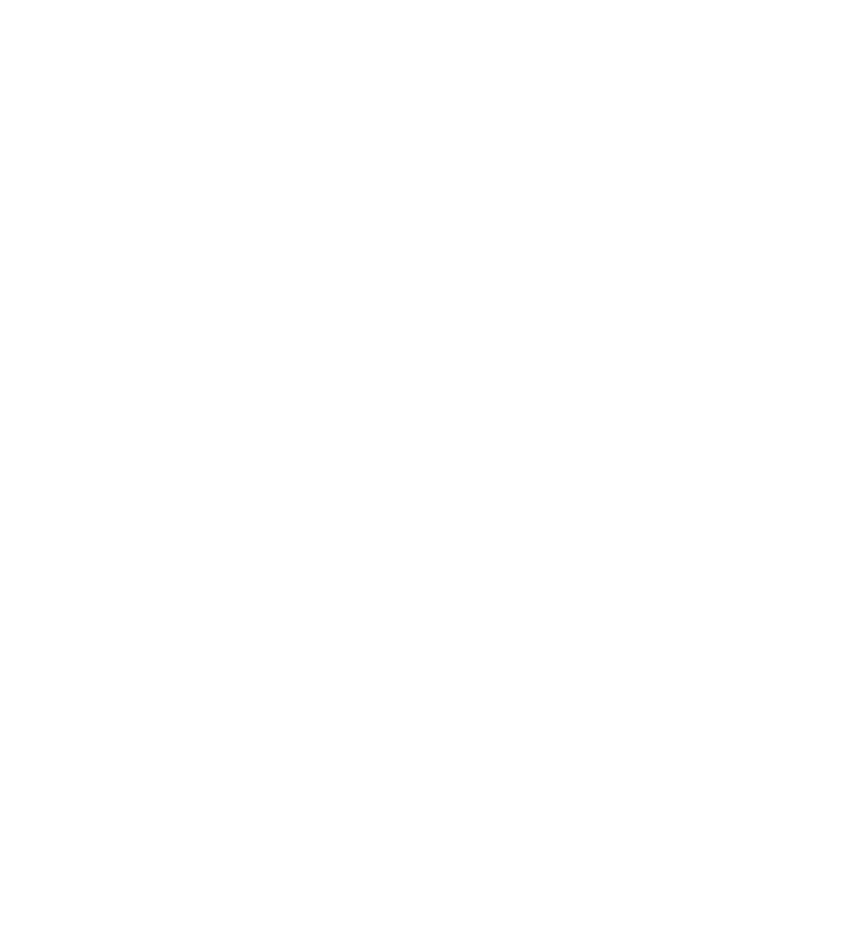
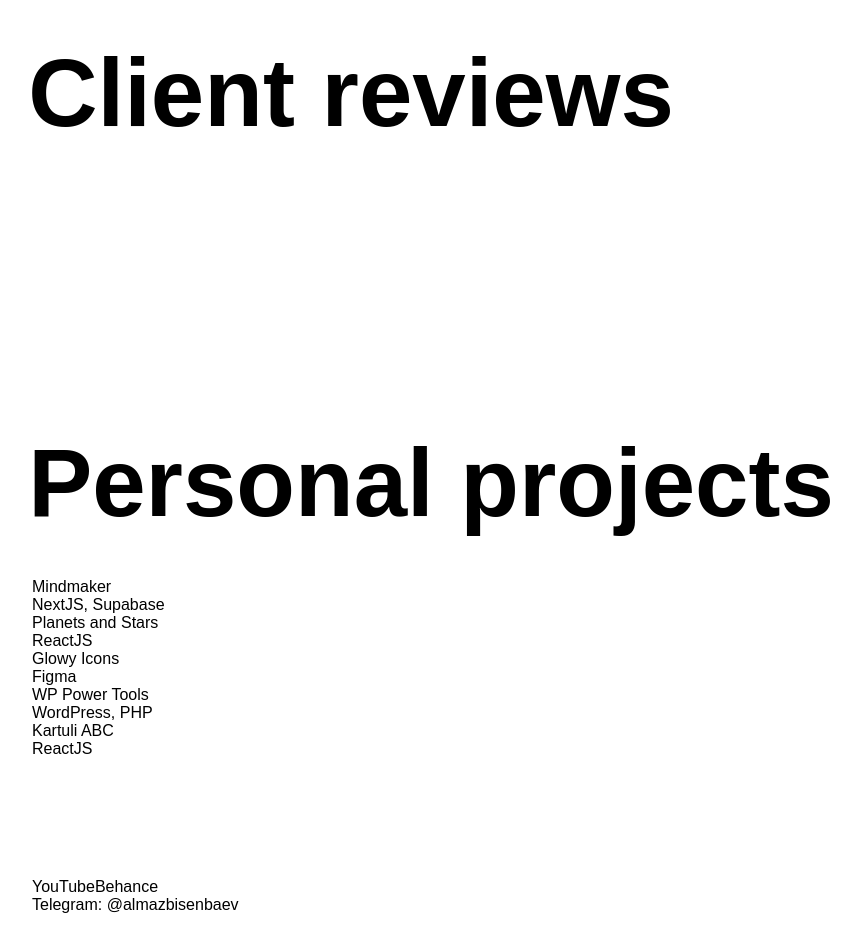
Before and after one commit to almazbisenbaev/almaz, a Next.js app: page / in a window 1280 px wide. Shown: the part 1776-2728 px from the top of the page, without its empty margins (0-861 px from the left). Before the commit the page ends 1788 px from the top, so only its background shows below. Built offline with nearby package versions, Linux system fonts and the light colour scheme; a web font is replaced by a local one.

Commit message:
Added sections

```diff
--- a/src/app/globals.css
+++ b/src/app/globals.css
@@ -86,6 +86,11 @@ a {
 }
 
 
+.section {
+  padding-top: 120px;
+  padding-bottom: 120px;
+}
+
 .section-header {
   padding-bottom: 40px;
 }
@@ -115,7 +120,7 @@ a {
 
 .intro {
   padding-top: 150px;
-  padding-bottom: 150px;
+  padding-bottom: 120px;
 }
 
 .intro-text {
--- a/src/app/page.jsx
+++ b/src/app/page.jsx
@@ -47,6 +47,7 @@ export default function Home() {
         </div>
       </div>
 
+      <div className="section">
         <div className="container">
 
           <div className="section-header">
@@ -116,6 +117,65 @@ export default function Home() {
           </div>
 
         </div>
+      </div>
+
+
+
+      <div className="section">
+        <div className="container">
+
+          <div className="section-header">
+            <h2 className="section-header-title">Client reviews</h2>
+          </div>
+
+        </div>
+      </div>
+
+
+
+      <div className="section">
+        <div className="container">
+
+          <div className="section-header">
+            <h2 className="section-header-title">Personal projects</h2>
+          </div>
+
+          <div>
+              <div>
+                <a target="_blank" href="https://mindmaker.vercel.app">Mindmaker</a>
+                <div>NextJS, Supabase</div>
+              </div>
+              <div>
+                <a target="_blank" href="https://planets-and-stars.vercel.app">Planets and Stars</a>
+                <div>ReactJS</div>
+              </div>
+              <div>
+                <a target="_blank" href="https://almazbisenbaev.gumroad.com/l/glowy-icons">Glowy Icons</a>
+                <div>Figma</div>
+              </div>
+              <div>
+                <a target="_blank" href="https://github.com/almazbisenbaev/wp-powertools">WP Power Tools</a>
+                <div>WordPress, PHP</div>
+              </div>
+              <div>
+                <a target="_blank" href="https://kartuli-abc.vercel.app">Kartuli ABC</a>
+                <div>ReactJS</div>
+              </div>
+          </div>
+
+        </div>
+      </div>
+
+
+      <div className="container">
+        <a href="#">YouTube</a>
+        <a href="#">Behance</a>
+      </div>
+
+      <div className="container">
+        Telegram: <a href="//t.me/almazbisenbaev">@almazbisenbaev</a>
+      </div>
+
 
       <EmblaCarousel slides={SLIDES} options={OPTIONS} />
 
```
Lines whose indentation alone changed are shown as unchanged.
